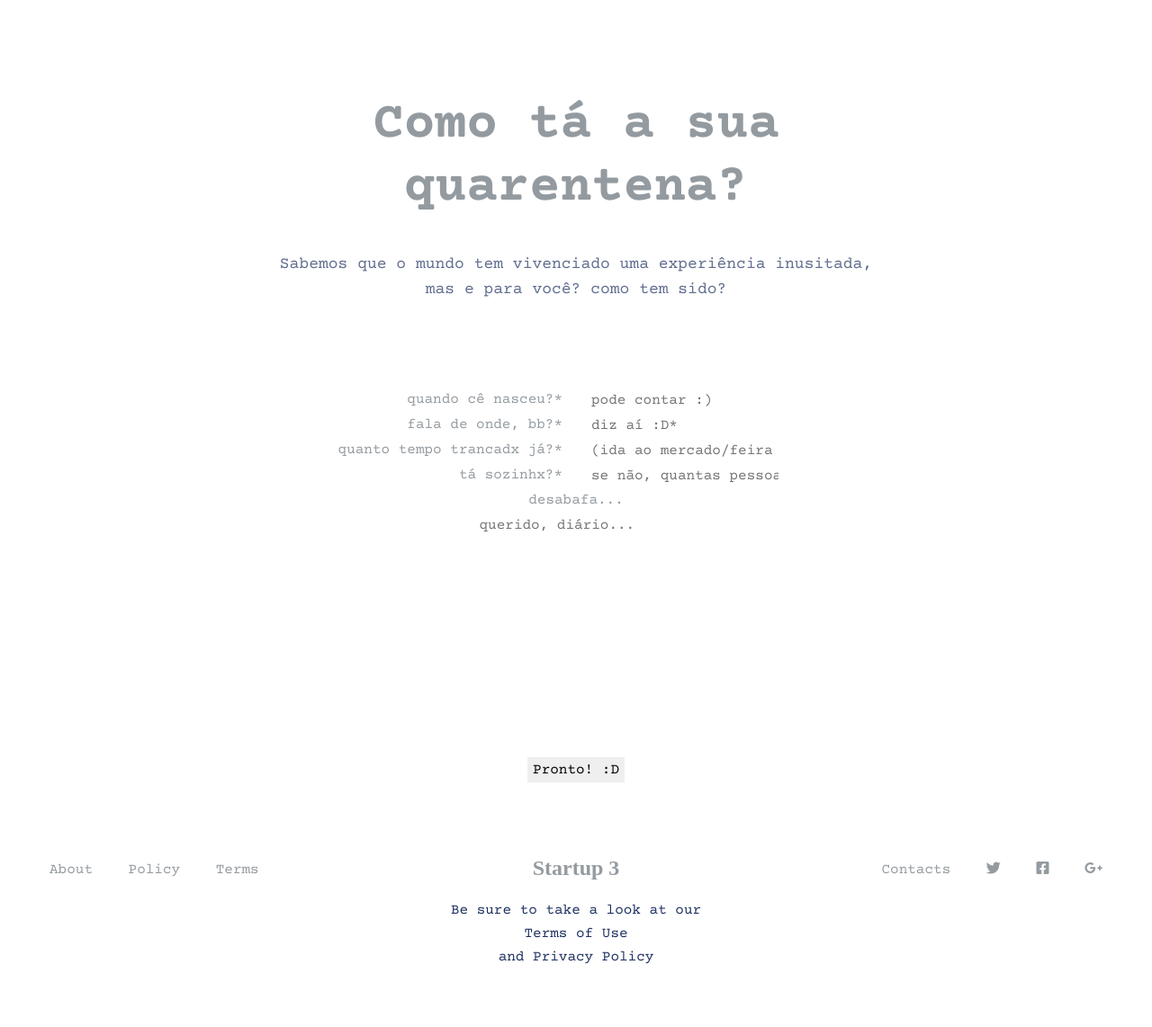
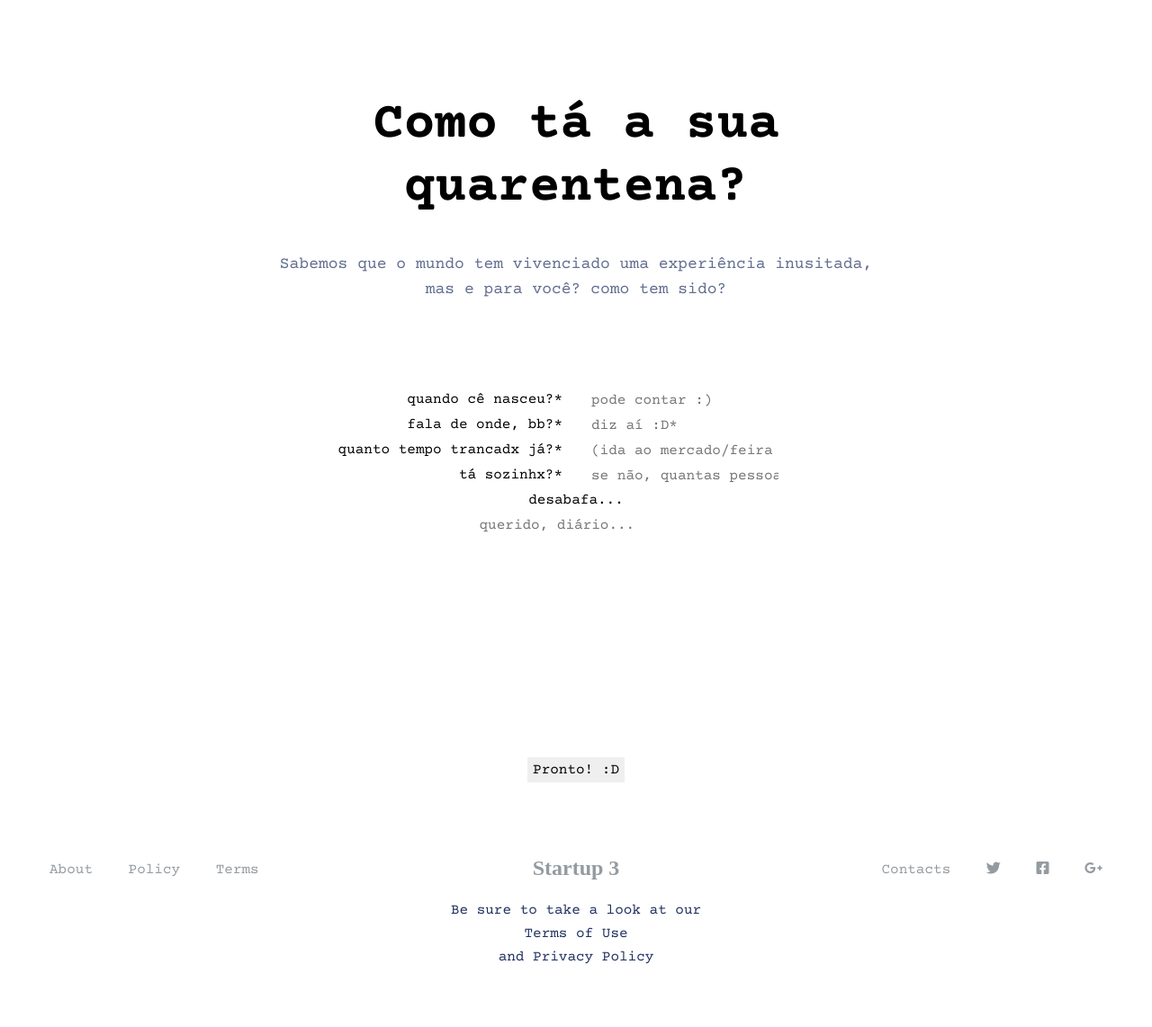
Before and after one commit to guibullejos/comotaaquarentena, a PHP site: page / in a window 1280 px wide. Shown: the whole page at 90% size. Run offline with PHP 8.4, Linux system fonts and the light colour scheme; some libraries are stand-ins or nearby versions.

Commit message:
Update style.css

```diff
--- a/css/style.css
+++ b/css/style.css
@@ -24,7 +24,7 @@ body {
   font-weight: 400;
   font-size: 16px;
   line-height: 26px;
-  color: #949BA0;
+  color: #000000;
   -webkit-font-smoothing: antialiased;
 }
 body.dev {
@@ -78,7 +78,8 @@ input, textarea {
   border: 0;
   outline: none;
   background: transparent;
-  color: #949BA0;
+  color: #C0C0C0;
+  font-weight: 400i;
   resize: none;
 }
 
```
